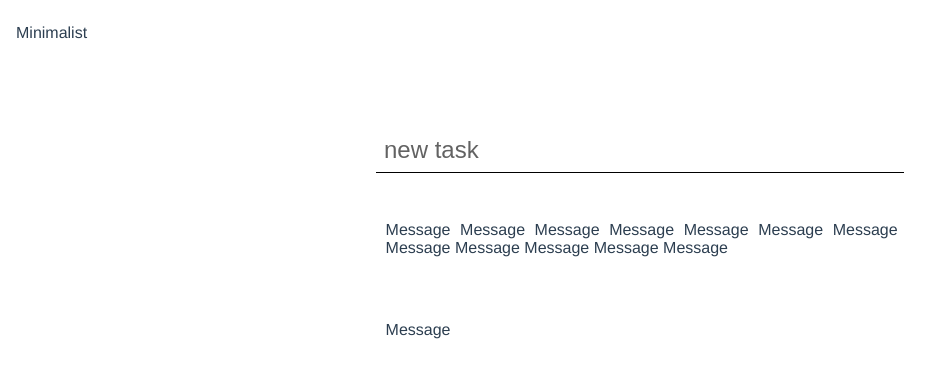
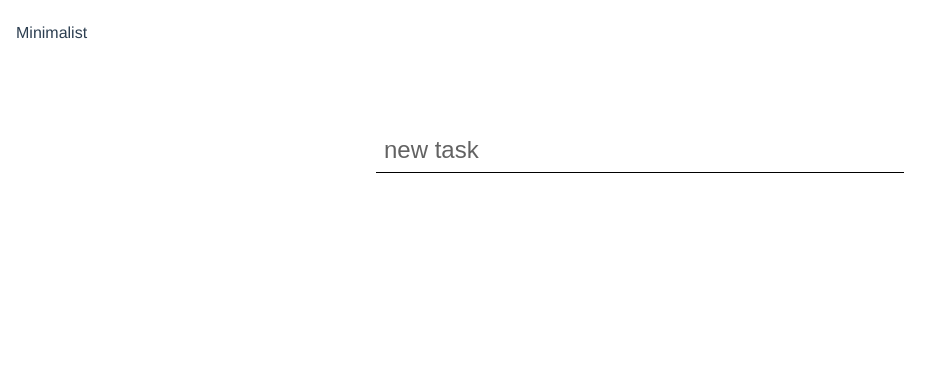
Before and after one commit to Blaise1030/minimalist, a Vue app: page /home in a window 1280 px wide. Shown: the top 378 px of the page, without its empty margins (0-943 px from the left). Built offline with nearby package versions, Linux system fonts and the light colour scheme.

Commit message:
Segregate the list into done tasks and undone tasks

```diff
--- a/src/models/Task.ts
+++ b/src/Task.ts
@@ -4,3 +4,5 @@ type Task = {
   isDone: boolean;
   priority: number;
 };
+
+export default Task;
--- a/src/components/ListItem.vue
+++ b/src/components/ListItem.vue
@@ -9,7 +9,7 @@
       v-bind:class="{ checked: state.checked, includePadding: state.isHover }"
       @click="onWrapperClick()"
     >
-      {{ item }}
+      {{ item.message }}
     </p>
 
     <div class="trailing" v-if="state.isHover">
@@ -30,13 +30,14 @@ export default defineComponent({
   name: "ListComponent",
   components: { IconButton },
   props: {
-    item: String,
+    item: Object,
     checked: Boolean,
     isHoverOn: Boolean,
   },
-  setup() {
+  setup(props) {
+    console.log(props);
     const state = reactive({
-      checked: false,
+      checked: props.item?.isDone,
       isHover: false,
     });
 
--- a/src/views/Home.vue
+++ b/src/views/Home.vue
@@ -15,8 +15,13 @@
     />
     <div class="list">
       <ListItem
-        v-for="(item, index) in state.message"
-        v-bind:key="index"
+        v-for="item in state.undoneTask"
+        v-bind:key="item.id"
+        :item="item"
+      />
+      <ListItem
+        v-for="item in state.doneTask"
+        v-bind:key="item.id"
         :item="item"
       />
     </div>
@@ -26,6 +31,8 @@
 <script lang="ts">
 import ListItem from "@/components/ListItem.vue";
 import { defineComponent, onMounted, reactive } from "vue";
+import Task from "@/Task";
+
 export default defineComponent({
   components: { ListItem },
   name: "Home",
@@ -33,14 +40,13 @@ export default defineComponent({
     const state = reactive<{
       newTask: string;
       showBottomBar: boolean;
-      message: string[];
+      doneTask: Task[];
+      undoneTask: Task[];
     }>({
       newTask: "",
       showBottomBar: false,
-      message: [
-        "Message Message Message Message Message Message Message Message Message Message Message Message",
-        "Message",
-      ],
+      doneTask: [],
+      undoneTask: [],
     });
 
     onMounted(() => {
@@ -51,8 +57,27 @@ export default defineComponent({
     });
 
     const onSubmit = () => {
-      console.log(state.newTask);
-      state.newTask = "";
+      if (state.newTask.trim().length > 0) {
+        state.undoneTask.push({
+          id: Date.now(),
+          message: state.newTask,
+          isDone: false,
+          priority: 0,
+        } as Task);
+        state.undoneTask = sortTasks(state.undoneTask);
+        console.log(state.undoneTask);
+        state.newTask = "";
+      }
+    };
+
+    const sortTasks = (taskArray: Task[]): Task[] => {
+      return taskArray.sort((a: Task, b: Task) => {
+        let aScore = 0;
+        let bScore = 0;
+        a.priority >= b.priority ? (aScore += 2) : (bScore += 2);
+        a.id >= b.id ? (aScore += 1) : (bScore += 1);
+        return aScore < bScore ? 1 : -1;
+      });
     };
 
     return {
```
